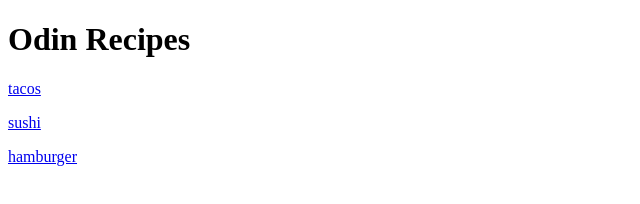
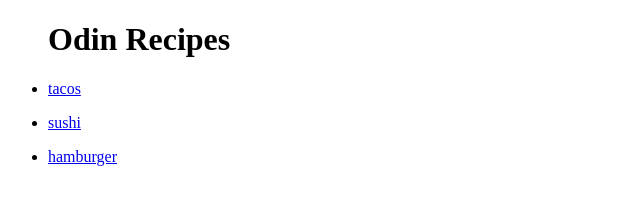
Before and after one commit to Lovell02/odin-recipes, a plain HTML site: page index.html in a window 1280 px wide. Shown: the whole page, without its empty margins (0-640 px from the left). Drawn offline with Linux system fonts and the light colour scheme.

Commit message:
add <ul> list to links

```diff
--- a/index.html
+++ b/index.html
@@ -10,12 +10,13 @@
 
 
 <body>
+<ul>
+  <h1>Odin Recipes</h1>
+<li>  <p> <a href="recipes/tacos.html"> tacos </a> </p> </li>
+<li> <p> <a href="recipes/Sushi.html"> sushi </a> </p> </li>
+  <li> <p> <a href="recipes/hamburger.html"> hamburger </a> </p> </li>
 
-  <h1>Odin Recipes</h1>
-<p> <a href="recipes/tacos.html"> tacos </a> </p>
-    <p> <a href="recipes/Sushi.html"> sushi </a> </p>
-<p><a href="recipes/hamburger.html"> hamburger </a> </p>
-
+</ul>
 </body>
 
 
```
